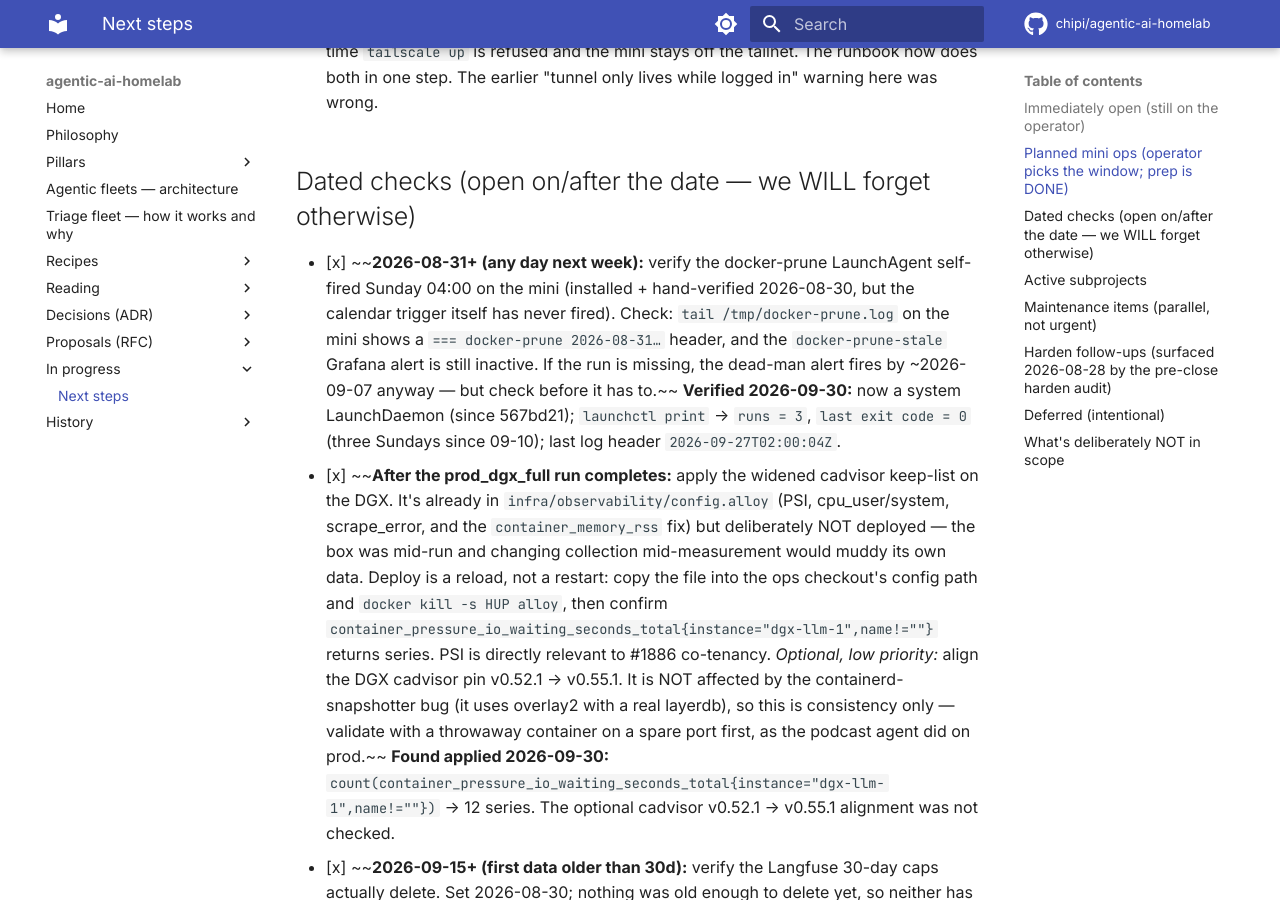
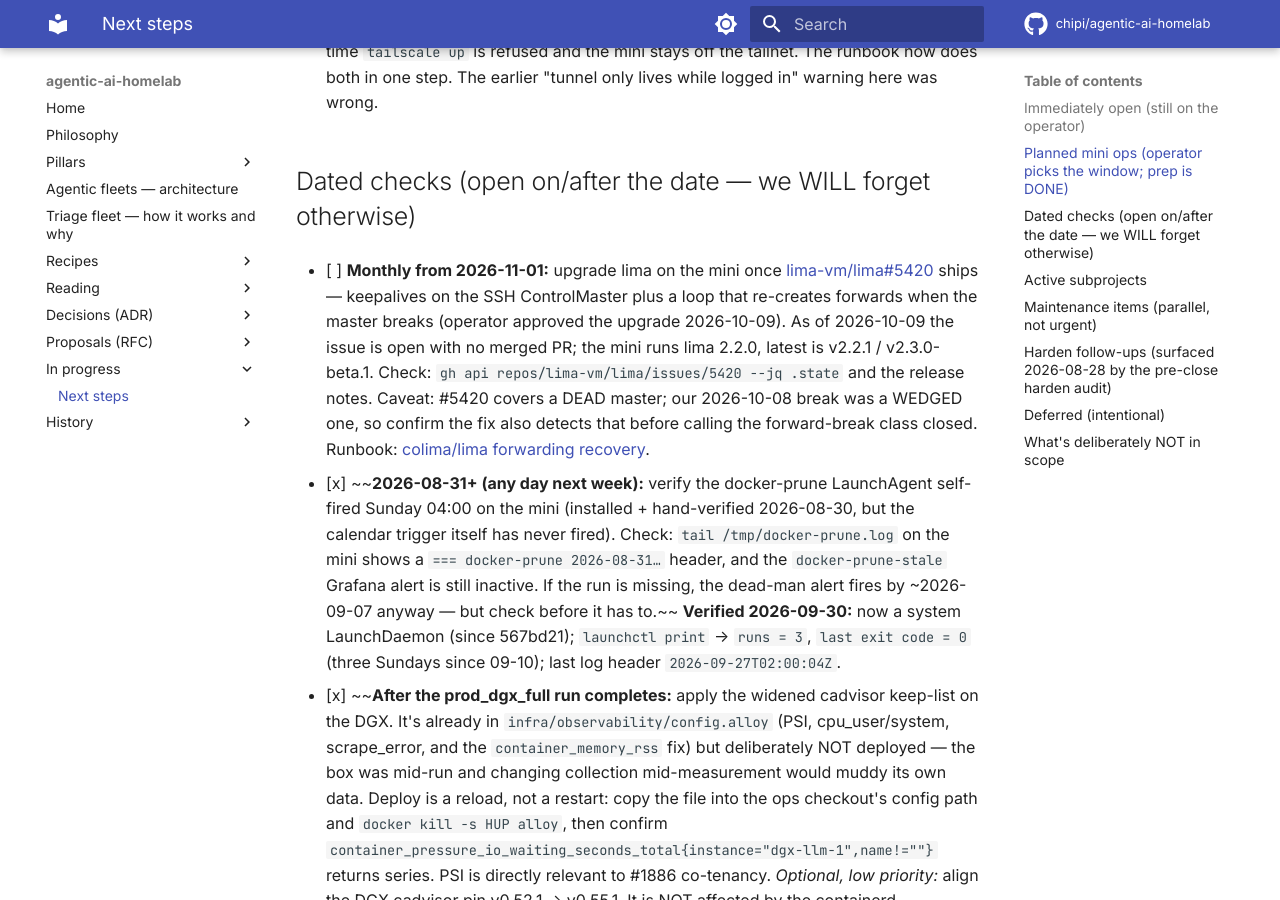
Before and after one commit to chipi/agentic-ai-homelab, an MkDocs documentation site: the page built from docs/wip/NEXT_STEPS.md, in a window 1280 px wide and 900 px high, scrolled down 1562 px. Built offline with MkDocs 1.6.1 and Material for MkDocs 9.7.7, drawn with Linux system fonts in a browser that asks for light colours; comment, search, counter and statistics services are not loaded.

Commit message:
docs(next-steps): upgrade lima when lima-vm/lima#5420 ships
Approved 2026-10-09. The issue is open with no merged PR; the mini runs 2.2.0. It
covers a dead ControlMaster, not the wedged one of 2026-10-08, so the check says to
confirm that before closing the forward-break class.

Co-Authored-By: Claude Opus 5.5 <noreply@anthropic.com>
Claude-Session: https://claude.ai/code/session_01WCU1216FuKDispbB5iGjm8

```diff
--- a/docs/wip/NEXT_STEPS.md
+++ b/docs/wip/NEXT_STEPS.md
@@ -65,6 +65,17 @@ drafted, but they haven't been run for real yet.
       logged in" warning here was wrong.
 
 ## Dated checks (open on/after the date — we WILL forget otherwise)
+
+- [ ] **Monthly from 2026-11-01:** upgrade lima on the mini once
+      [lima-vm/lima#5420](https://github.com/lima-vm/lima/issues/5420) ships —
+      keepalives on the SSH ControlMaster plus a loop that re-creates forwards
+      when the master breaks (operator approved the upgrade 2026-10-09). As of
+      2026-10-09 the issue is open with no merged PR; the mini runs lima 2.2.0,
+      latest is v2.2.1 / v2.3.0-beta.1. Check: `gh api repos/lima-vm/lima/issues/5420
+      --jq .state` and the release notes. Caveat: #5420 covers a DEAD master; our
+      2026-10-08 break was a WEDGED one, so confirm the fix also detects that
+      before calling the forward-break class closed. Runbook:
+      [colima/lima forwarding recovery](../recipes/colima-lima-forwarding-recovery.md).
 
 - [x] ~~**2026-08-31+ (any day next week):** verify the docker-prune LaunchAgent
       self-fired Sunday 04:00 on the mini (installed + hand-verified 2026-08-30,
```
